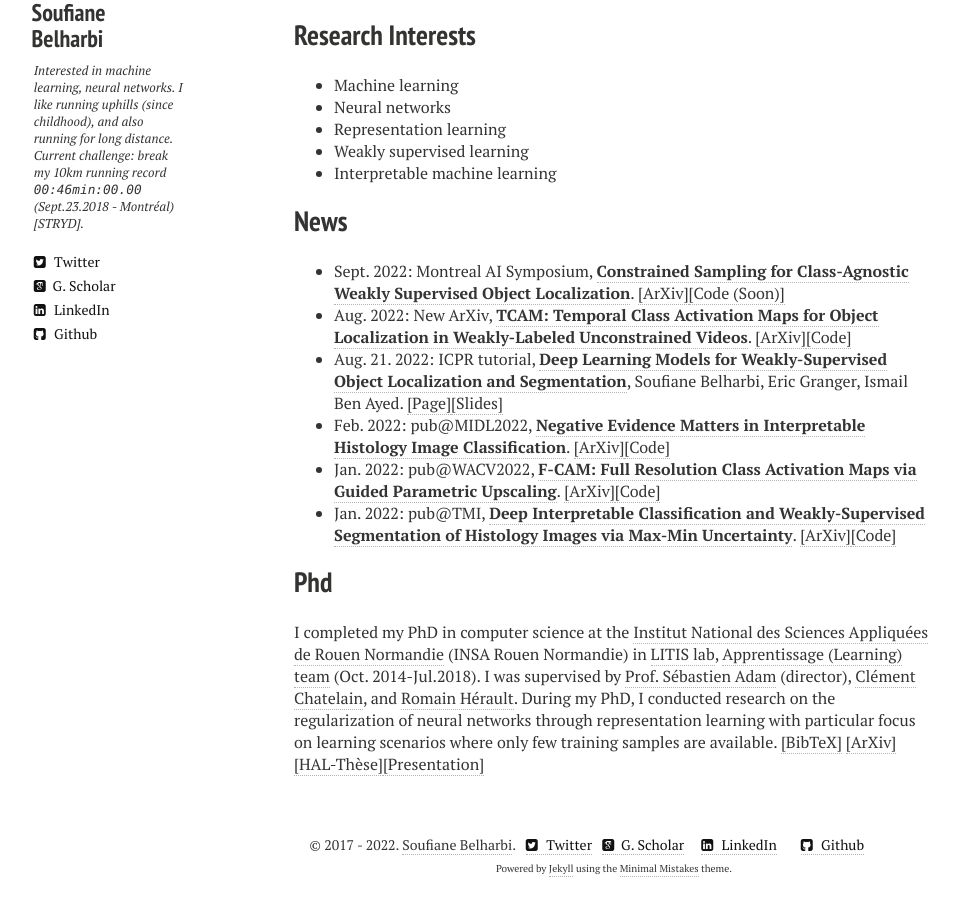
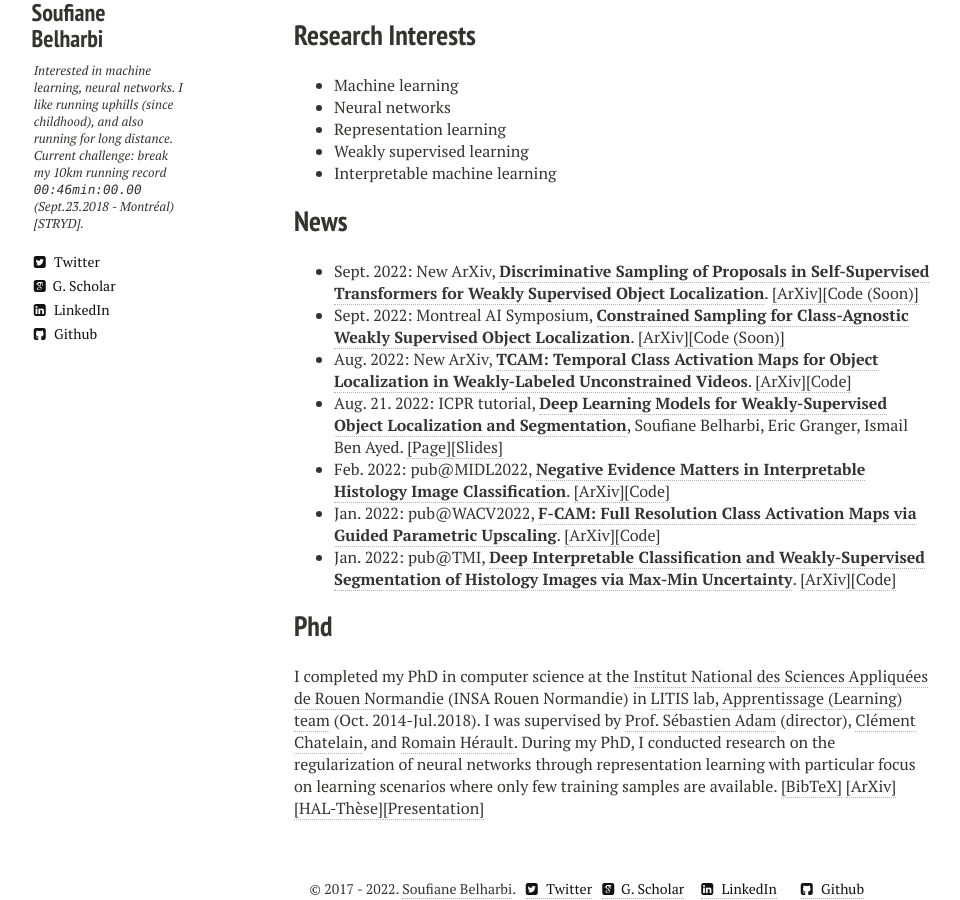
Before and after one commit to sbelharbi/sbelharbi.github.io, a Jekyll site: the page built from index.md, in a window 1280 px wide and 900 px high, scrolled down 1250 px. Shown: the whole window, without its empty margins (26-986 px from the left). Built offline with Jekyll 4.4.1, drawn with Linux system fonts in a browser that asks for light colours; nearby versions of some CDN libraries.

Commit message:
new arxiv. dips.

```diff
--- a/index.md
+++ b/index.md
@@ -23,6 +23,7 @@ My name is Soufiane Belharbi. I am a post-doc at [LIVIA Lab., ÉTS, Montreal](ht
 
 
 ## News
+* Sept. 2022: New ArXiv, [**Discriminative Sampling of Proposals in Self-Supervised Transformers for Weakly Supervised Object Localization**](https://arxiv.org/abs/22209.09209). <a href="https://arxiv.org/abs/2209.09209">[ArXiv]</a><a href="https://github.com/shakeebmurtaza/dips">[Code (Soon)]</a>
 * Sept. 2022: Montreal AI Symposium, [**Constrained Sampling for Class-Agnostic Weakly Supervised Object Localization**](https://arxiv.org/abs/2209.09195). <a href="https://arxiv.org/abs/2209.09195">[ArXiv]</a><a href="https://github.com/shakeebmurtaza/dips">[Code (Soon)]</a>
 * Aug. 2022: New ArXiv, [**TCAM: Temporal Class Activation Maps for Object Localization in Weakly-Labeled Unconstrained Videos**](https://arxiv.org/abs/2208.14542). <a href="https://arxiv.org/abs/2208.14542">[ArXiv]</a><a href="https://github.com/sbelharbi/tcam-wsol-video">[Code]</a>
 * Aug. 21. 2022: ICPR tutorial, [**Deep Learning Models for Weakly-Supervised Object Localization and Segmentation**]({{ site.url }}/icpr-2022-tutorial-wsl/), Soufiane Belharbi, Eric Granger, Ismail Ben Ayed. <a href="/icpr-2022-tutorial-wsl">[Page]</a><a href="/publications/icpr-tutorial-wsl-2022/slides.pdf">[Slides]</a>
```
